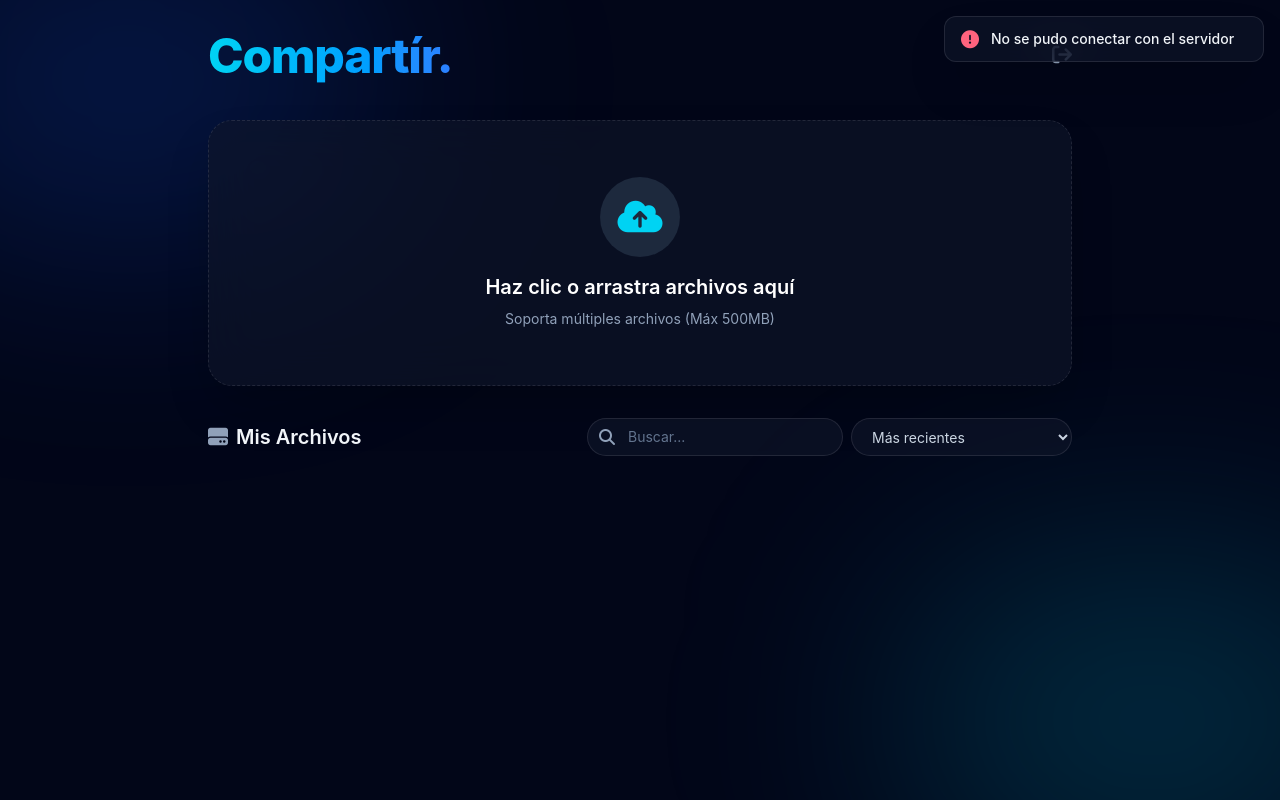
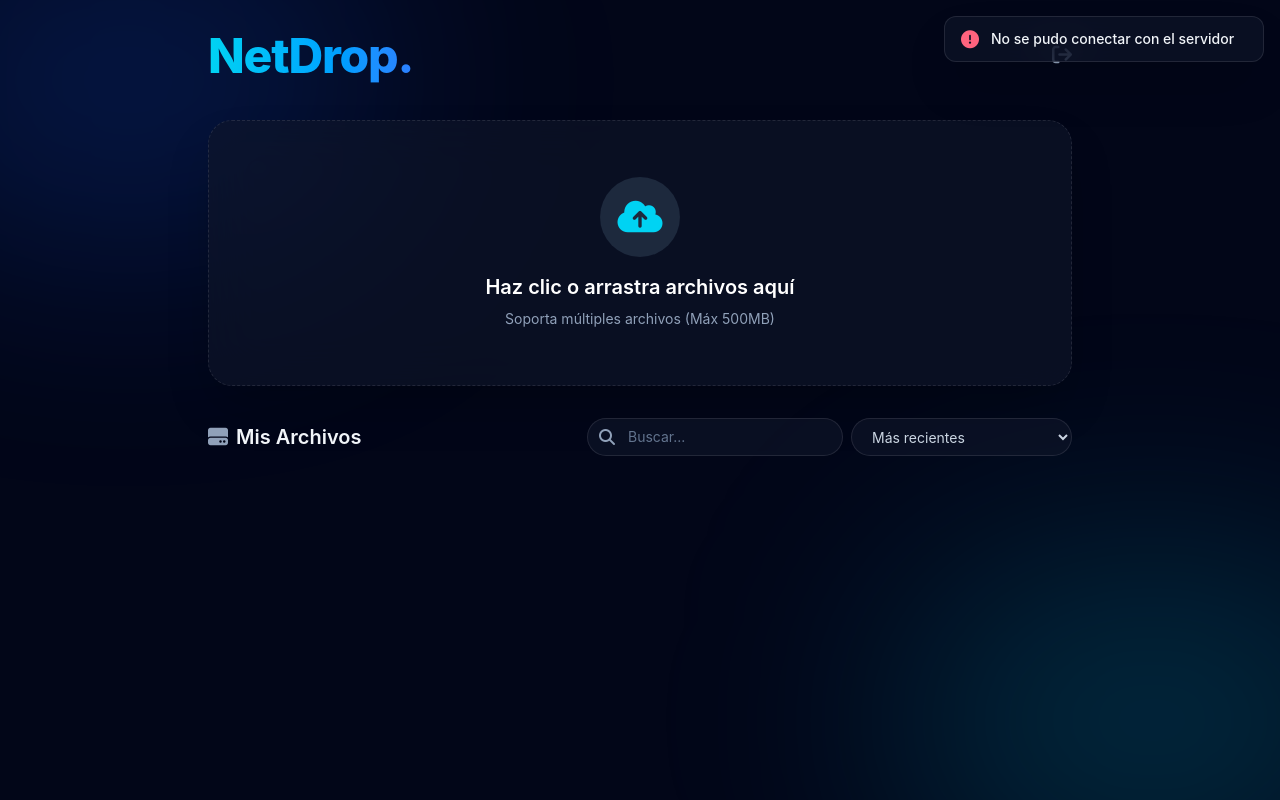
Before and after one commit to Frann-Rossi/NetDrop, an Astro site in the folder frontend/: page / in a window 1280 px wide. Both pictures are taken after typing "Sample", "Sample123" into the empty fields and a click on the button "Entrar". Built offline with nearby package versions, Linux system fonts and the light colour scheme; Astro itself is replaced by a stand-in of ours; no server answers.

Commit message:
feat: add global layout and header component with initial dashboard styling

```diff
--- a/frontend/src/components/Header.astro
+++ b/frontend/src/components/Header.astro
@@ -1,11 +1,22 @@
 ---
 // src/components/Header.astro
 ---
-<header class="flex justify-between items-center mb-10 animate-slide-up" style="animation-delay: 0ms;">
-  <h1 class="text-4xl md:text-5xl font-extrabold tracking-tight">
-    <span class="bg-gradient-to-r from-cyan-400 to-blue-500 bg-clip-text text-transparent">Compartír.</span>
-  </h1>
-  <button id="logoutBtn" class="hidden text-slate-400 hover:text-white transition-colors duration-200" title="Cerrar sesión">
-    <i class="fa-solid fa-arrow-right-from-bracket text-xl"></i>
-  </button>
+
+<header
+	class="flex justify-between items-center mb-10 animate-slide-up"
+	style="animation-delay: 0ms;"
+>
+	<h1 class="text-4xl md:text-5xl font-extrabold tracking-tight">
+		<span
+			class="bg-gradient-to-r from-cyan-400 to-blue-500 bg-clip-text text-transparent"
+			>NetDrop.</span
+		>
+	</h1>
+	<button
+		id="logoutBtn"
+		class="hidden text-slate-400 hover:text-white transition-colors duration-200"
+		title="Cerrar sesión"
+	>
+		<i class="fa-solid fa-arrow-right-from-bracket text-xl"></i>
+	</button>
 </header>
--- a/frontend/src/layouts/Layout.astro
+++ b/frontend/src/layouts/Layout.astro
@@ -1,6 +1,7 @@
 ---
-import '../styles/global.css';
+import "../styles/global.css";
 ---
+
 <!doctype html>
 <html lang="es">
 	<head>
@@ -9,21 +10,35 @@ import '../styles/global.css';
 		<link rel="icon" type="image/svg+xml" href="/favicon.svg" />
 		<link rel="icon" href="/favicon.ico" />
 		<meta name="generator" content={Astro.generator} />
-		<title>Compartír - Dashboard</title>
+		<title>NetDrop - Dashboard</title>
 
 		<!-- Google Fonts -->
-		<link rel="preconnect" href="https://fonts.googleapis.com">
-		<link rel="preconnect" href="https://fonts.gstatic.com" crossorigin>
-		<link href="https://fonts.googleapis.com/css2?family=Inter:wght@400;500;600;700;800&display=swap" rel="stylesheet">
+		<link rel="preconnect" href="https://fonts.googleapis.com" />
+		<link rel="preconnect" href="https://fonts.gstatic.com" crossorigin />
+		<link
+			href="https://fonts.googleapis.com/css2?family=Inter:wght@400;500;600;700;800&display=swap"
+			rel="stylesheet"
+		/>
 
 		<!-- FontAwesome para los iconos que devuelve la API -->
-		<link rel="stylesheet" href="https://cdnjs.cloudflare.com/ajax/libs/font-awesome/6.4.0/css/all.min.css">
+		<link
+			rel="stylesheet"
+			href="https://cdnjs.cloudflare.com/ajax/libs/font-awesome/6.4.0/css/all.min.css"
+		/>
 	</head>
-	<body class="bg-slate-950 text-slate-100 font-sans min-h-screen relative overflow-x-hidden selection:bg-cyan-500/30 selection:text-cyan-200">
+	<body
+		class="bg-slate-950 text-slate-100 font-sans min-h-screen relative overflow-x-hidden selection:bg-cyan-500/30 selection:text-cyan-200"
+	>
 		<!-- Background Glow Effects -->
 		<div class="fixed inset-0 z-[-1] pointer-events-none">
-			<div class="absolute top-[-10%] left-[-10%] w-[40%] h-[40%] rounded-full bg-blue-600/20 blur-[120px]"></div>
-			<div class="absolute bottom-[-10%] right-[-10%] w-[40%] h-[40%] rounded-full bg-cyan-500/20 blur-[120px]"></div>
+			<div
+				class="absolute top-[-10%] left-[-10%] w-[40%] h-[40%] rounded-full bg-blue-600/20 blur-[120px]"
+			>
+			</div>
+			<div
+				class="absolute bottom-[-10%] right-[-10%] w-[40%] h-[40%] rounded-full bg-cyan-500/20 blur-[120px]"
+			>
+			</div>
 		</div>
 
 		<main class="max-w-4xl mx-auto px-4 py-8 relative z-10">
```
